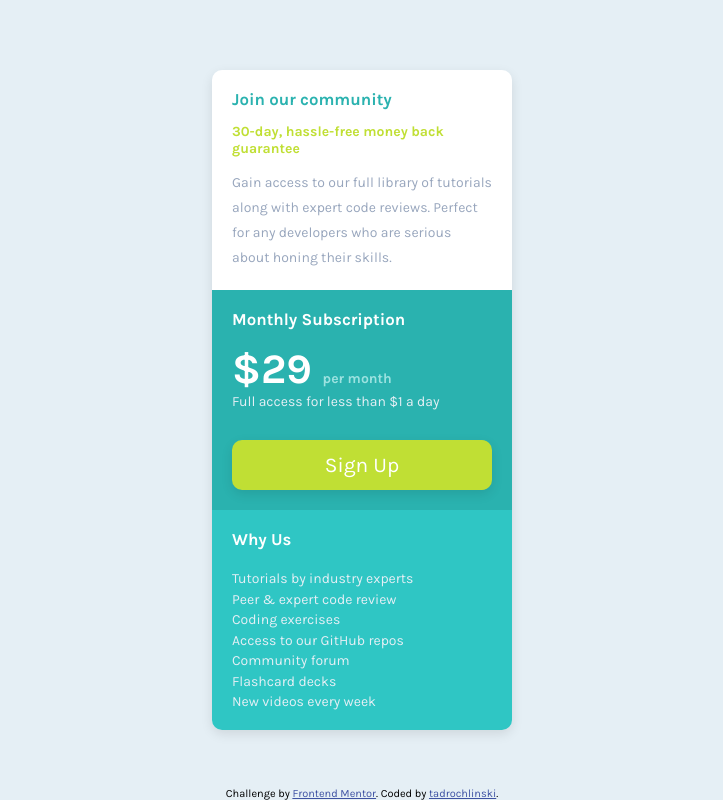
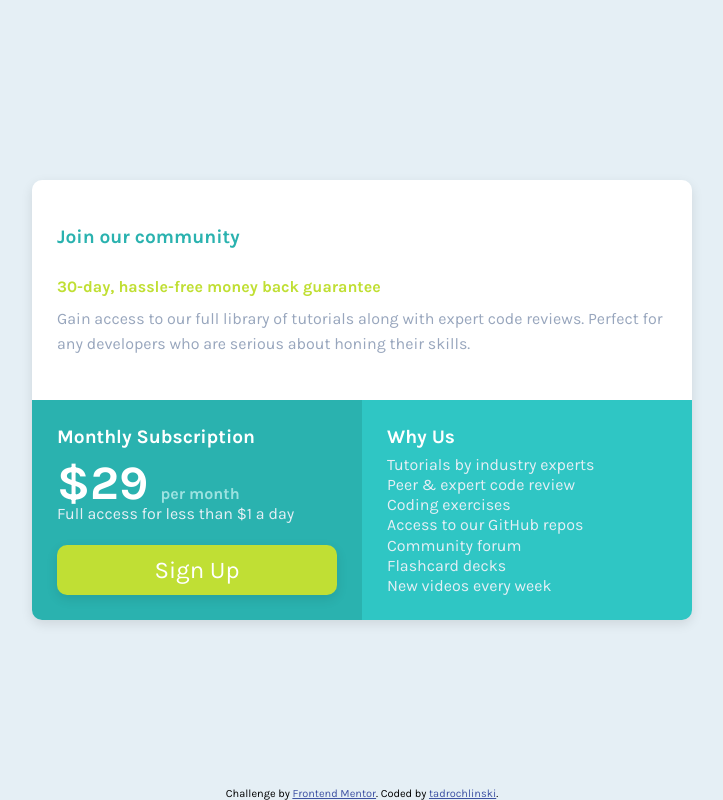
Before and after one commit to tadrochlinski/single-price-grid-component, a plain HTML site: page index.html in a window 1280 px wide. Shown: the whole page, without its empty margins (278-1001 px from the left). Drawn offline with Linux system fonts and the light colour scheme.

Commit message:
larger screens

```diff
--- a/scss/style.scss
+++ b/scss/style.scss
@@ -152,3 +152,44 @@ footer{
     font-size: 11px;
     color: hsl(228, 45%, 44%);
 }
+
+@media only screen and (min-width: 920px){
+
+    *{
+        font-size: 16px;
+    }
+
+    .c-price{
+        width: 660px;
+        height: 440px;
+        grid-auto-columns: 1fr 1fr;
+        grid-auto-rows: 1fr 1fr;
+
+        &__description{
+            grid-column: 1 / 3;
+            padding: 25px;
+            display: flex;
+            justify-content: space-evenly;
+        }
+
+        &__subtitle{
+            &--yellow{
+                transform: translateY(10px);
+            }
+        }
+
+        &__paragraph{
+
+        }
+
+        &__subscription{
+            padding: 25px;
+            grid-column: 1 / 2;
+        }
+
+        &__ofert{
+            padding: 25px;
+            grid-column: 2 / 3;
+        }
+    }
+}
```
Also changed, not shown: css/style.css, 1 other file.
